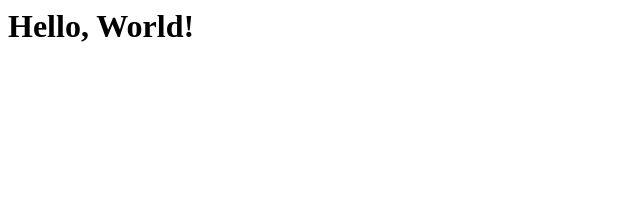
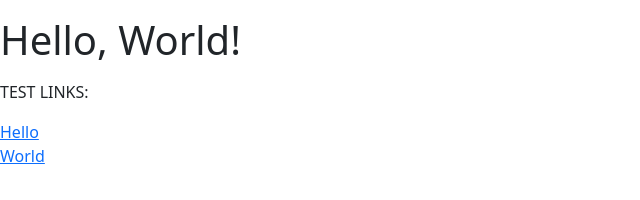
Before and after one commit to igorimagine/blog, a plain HTML site: page docs/index.html in a window 1280 px wide. Shown: the whole page, without its empty margins (0-640 px from the left). Drawn offline with nearby package versions, Linux system fonts and the light colour scheme.

Commit message:
test 2 homepage links

```diff
--- a/docs/index.html
+++ b/docs/index.html
@@ -1 +1,13 @@
-<h1>Hello, World!</h1>
+<head>
+    <link href="https://cdn.jsdelivr.net/npm/bootstrap@5.2.0/dist/css/bootstrap.min.css" rel="stylesheet">
+</head>
+
+<body>
+    <p>
+    <h1>Hello, World!</h1>
+    </p>
+    <p>TEST LINKS:</p>
+    <a href="/hello">Hello</a>
+    <br />
+    <a href="/world">World</a>
+</body>
```
Also changed, not shown: docs/hello.html (added, +4 -0 lines), docs/world.html (added, +4 -0 lines).
